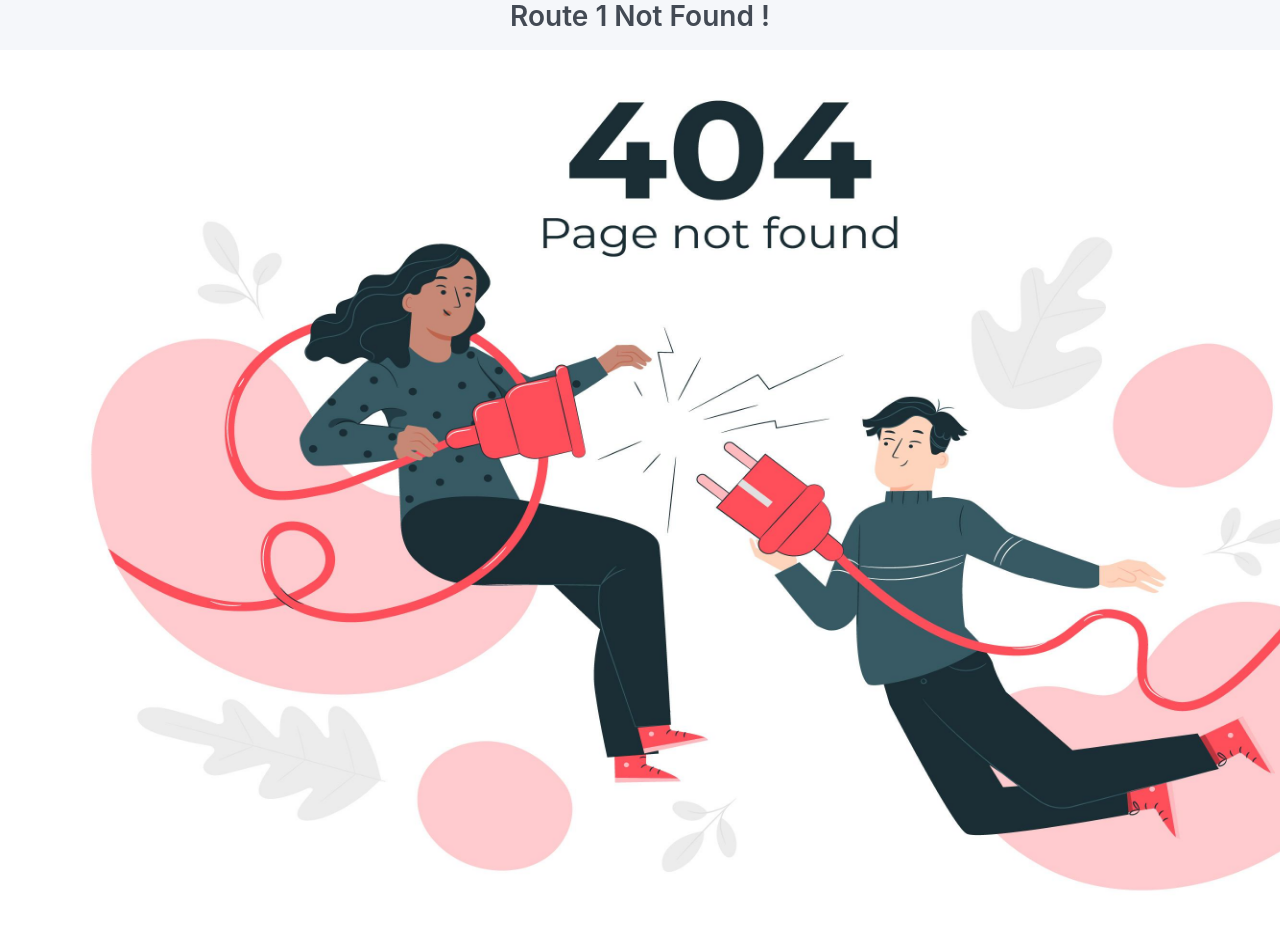
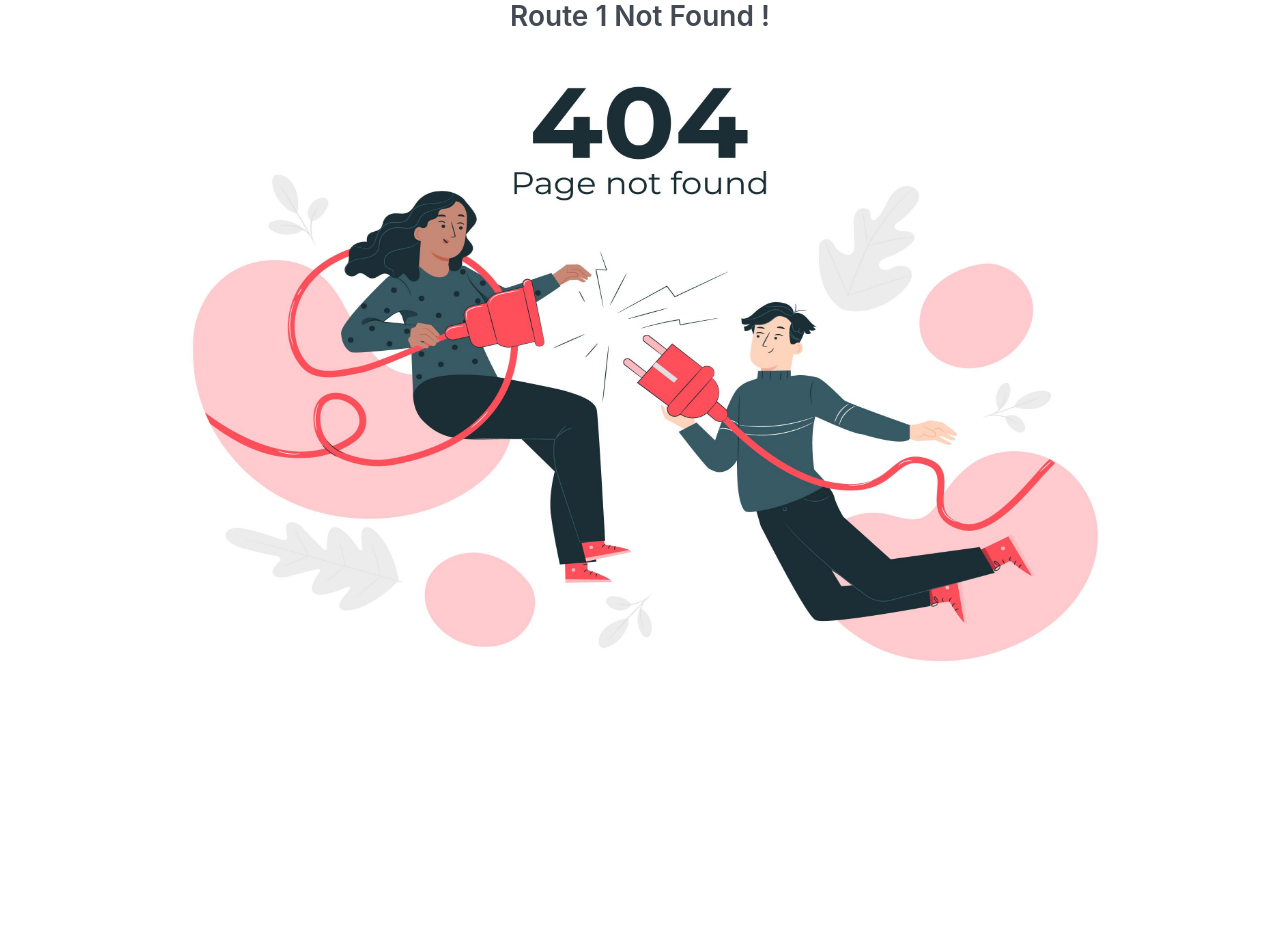
Before and after one commit to Raj-kar/My-Resume, a Flask app: page /1 in a window 1280 px wide; the page is wider, and only the part inside the window is pictured. After the commit the page ends 661 px from the top of that part, so only its background shows below. Run offline with Flask 2, Linux system fonts and the light colour scheme; some libraries are stand-ins or nearby versions.

Commit message:
Update error page

```diff
--- a/templates/error_404.html
+++ b/templates/error_404.html
@@ -7,9 +7,14 @@
     <meta http-equiv="X-UA-Compatible" content="ie=edge">
     <title> {{ title }} not Found</title>
     <link href="../static/css/bootstrap.min.css?ver=1.2.0" rel="stylesheet">
+    <style>
+        body {
+            background-color: #fff;
+        }
+    </style>
 </head>
 <body>
     <h3 style="text-align: center"> Route {{ title }} Not Found !</h3>
-    <img style="width:90rem; height:55rem; display: block; margin: auto;" src="../static/images/error_404.jpg" alt="Error Image">
+    <img style="width:80vw; height:50vw; display: block; margin: auto;" src="../static/images/error_404.jpg" alt="Error Image">
 </body>
 </html>
```
